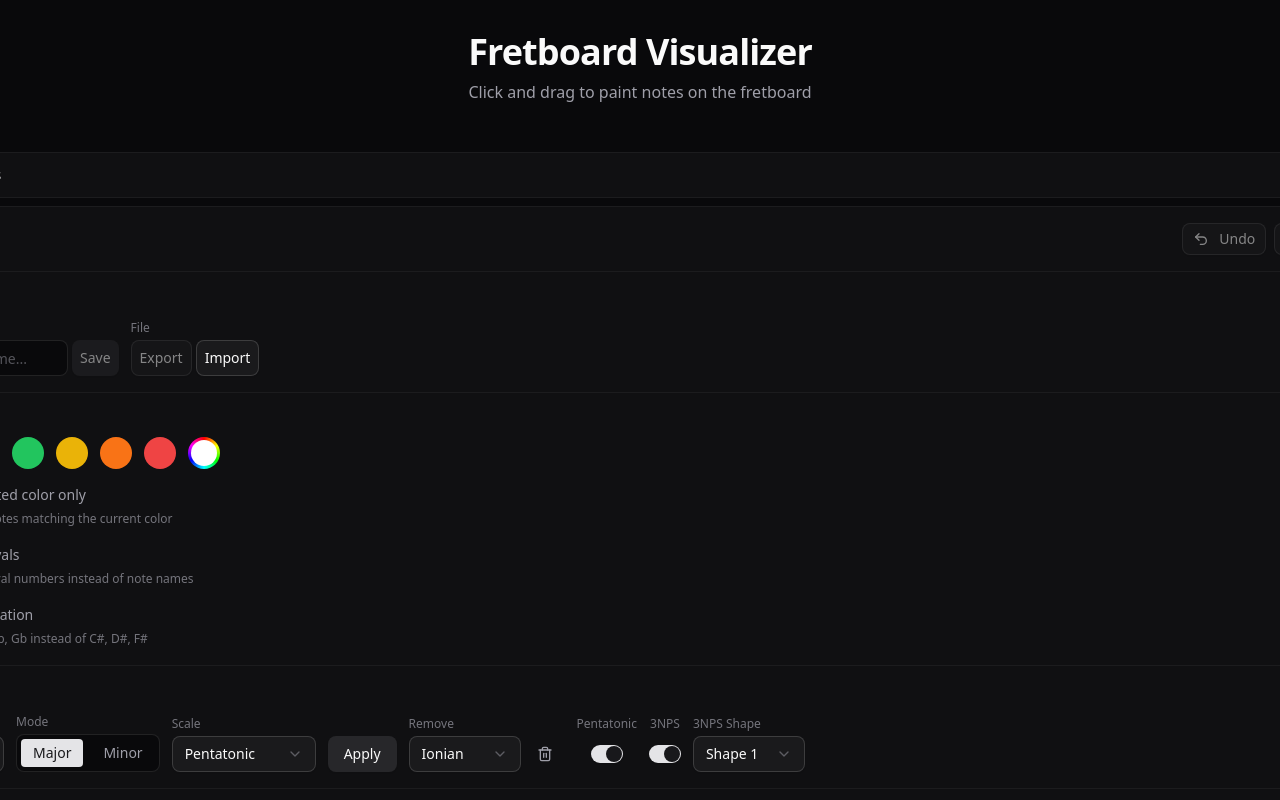
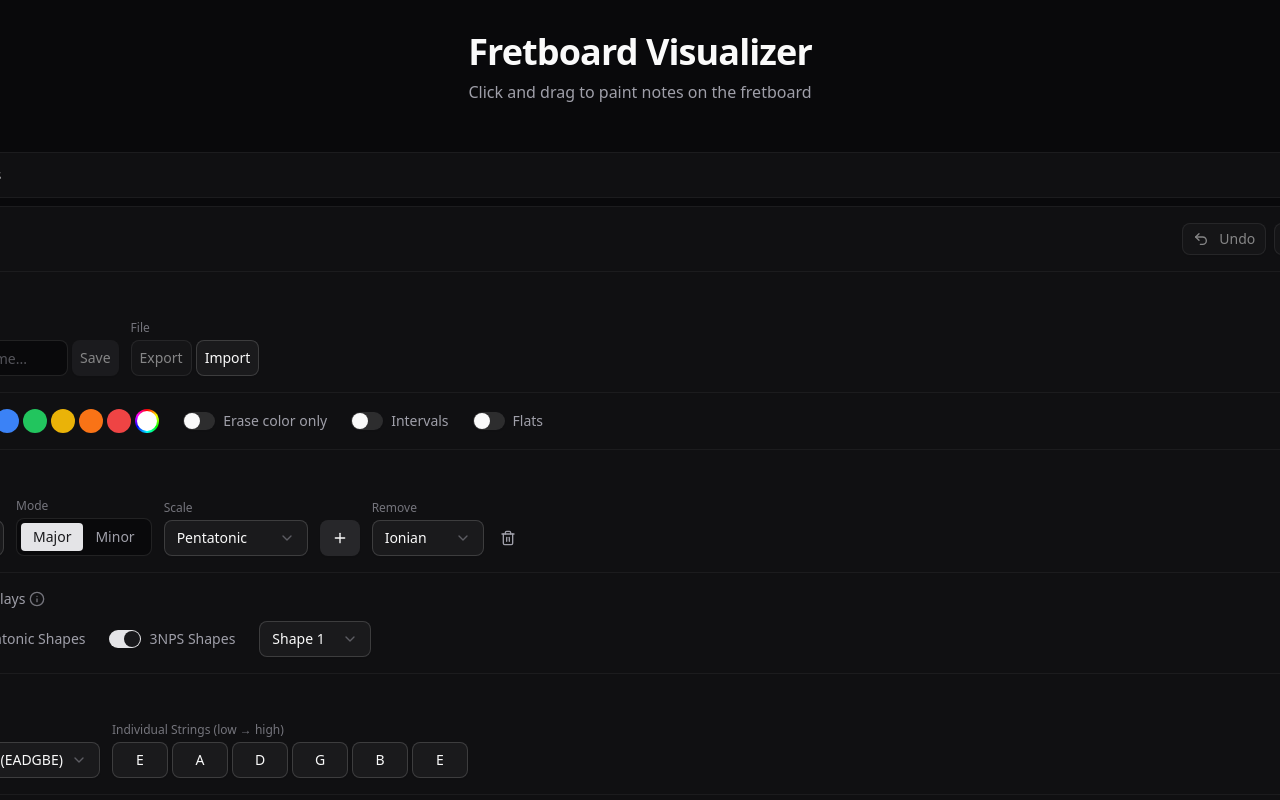
Before and after one commit to sebastian-ederer/fretboard-visualizer, a SvelteKit app: page / in a window 1280 px wide. Shown: the top 800 px of the page. Built offline with nearby package versions, Linux system fonts and the light colour scheme.

Commit message:
implement better ui and bug fixes

```diff
--- /dev/null
+++ b/src/lib/components/ui/tooltip/index.ts
@@ -0,0 +1,19 @@
+import Root from "./tooltip.svelte";
+import Trigger from "./tooltip-trigger.svelte";
+import Content from "./tooltip-content.svelte";
+import Provider from "./tooltip-provider.svelte";
+import Portal from "./tooltip-portal.svelte";
+
+export {
+	Root,
+	Trigger,
+	Content,
+	Provider,
+	Portal,
+	//
+	Root as Tooltip,
+	Content as TooltipContent,
+	Trigger as TooltipTrigger,
+	Provider as TooltipProvider,
+	Portal as TooltipPortal,
+};
--- /dev/null
+++ b/src/lib/components/ui/tooltip/tooltip-content.svelte
@@ -0,0 +1,52 @@
+<script lang="ts">
+	import { Tooltip as TooltipPrimitive } from "bits-ui";
+	import { cn } from "$lib/utils.js";
+	import TooltipPortal from "./tooltip-portal.svelte";
+	import type { ComponentProps } from "svelte";
+	import type { WithoutChildrenOrChild } from "$lib/utils.js";
+
+	let {
+		ref = $bindable(null),
+		class: className,
+		sideOffset = 0,
+		side = "top",
+		children,
+		arrowClasses,
+		portalProps,
+		...restProps
+	}: TooltipPrimitive.ContentProps & {
+		arrowClasses?: string;
+		portalProps?: WithoutChildrenOrChild<ComponentProps<typeof TooltipPortal>>;
+	} = $props();
+</script>
+
+<TooltipPortal {...portalProps}>
+	<TooltipPrimitive.Content
+		bind:ref
+		data-slot="tooltip-content"
+		{sideOffset}
+		{side}
+		class={cn(
+			"bg-foreground text-background animate-in fade-in-0 zoom-in-95 data-[state=closed]:animate-out data-[state=closed]:fade-out-0 data-[state=closed]:zoom-out-95 data-[side=bottom]:slide-in-from-top-2 data-[side=left]:slide-in-from-end-2 data-[side=right]:slide-in-from-start-2 data-[side=top]:slide-in-from-bottom-2 z-50 w-fit origin-(--bits-tooltip-content-transform-origin) rounded-md px-3 py-1.5 text-xs text-balance",
+			className
+		)}
+		{...restProps}
+	>
+		{@render children?.()}
+		<TooltipPrimitive.Arrow>
+			{#snippet child({ props })}
+				<div
+					class={cn(
+						"bg-primary z-50 size-2.5 rotate-45 rounded-[2px]",
+						"data-[side=top]:translate-x-1/2 data-[side=top]:translate-y-[calc(-50%_+_2px)]",
+						"data-[side=bottom]:-translate-x-1/2 data-[side=bottom]:-translate-y-[calc(-50%_+_1px)]",
+						"data-[side=right]:translate-x-[calc(50%_+_2px)] data-[side=right]:translate-y-1/2",
+						"data-[side=left]:-translate-y-[calc(50%_-_3px)]",
+						arrowClasses
+					)}
+					{...props}
+				></div>
+			{/snippet}
+		</TooltipPrimitive.Arrow>
+	</TooltipPrimitive.Content>
+</TooltipPortal>
--- /dev/null
+++ b/src/lib/components/ui/tooltip/tooltip-portal.svelte
@@ -0,0 +1,7 @@
+<script lang="ts">
+	import { Tooltip as TooltipPrimitive } from "bits-ui";
+
+	let { ...restProps }: TooltipPrimitive.PortalProps = $props();
+</script>
+
+<TooltipPrimitive.Portal {...restProps} />
--- /dev/null
+++ b/src/lib/components/ui/tooltip/tooltip-trigger.svelte
@@ -0,0 +1,7 @@
+<script lang="ts">
+	import { Tooltip as TooltipPrimitive } from "bits-ui";
+
+	let { ref = $bindable(null), ...restProps }: TooltipPrimitive.TriggerProps = $props();
+</script>
+
+<TooltipPrimitive.Trigger bind:ref data-slot="tooltip-trigger" {...restProps} />
--- /dev/null
+++ b/src/lib/components/ui/tooltip/tooltip.svelte
@@ -0,0 +1,7 @@
+<script lang="ts">
+	import { Tooltip as TooltipPrimitive } from "bits-ui";
+
+	let { open = $bindable(false), ...restProps }: TooltipPrimitive.RootProps = $props();
+</script>
+
+<TooltipPrimitive.Root bind:open {...restProps} />
--- a/src/routes/+page.svelte
+++ b/src/routes/+page.svelte
@@ -4,7 +4,10 @@
 	import * as ContextMenu from '$lib/components/ui/context-menu';
 	import * as Select from '$lib/components/ui/select';
 	import { Switch } from '$lib/components/ui/switch';
+	import * as Tooltip from '$lib/components/ui/tooltip';
 	import ChevronDown from '@lucide/svelte/icons/chevron-down';
+	import Info from '@lucide/svelte/icons/info';
+	import Plus from '@lucide/svelte/icons/plus';
 	import Redo2 from '@lucide/svelte/icons/redo-2';
 	import Settings from '@lucide/svelte/icons/settings';
 	import Trash2 from '@lucide/svelte/icons/trash-2';
@@ -119,6 +122,7 @@
 	let selectedKey = $state('C');
 	let previousKey = $state('C');
 	let isMajor = $state(true);
+	let previousIsMajor = $state(true);
 	let appliedIsMajor = $state(true); // Tracks the major/minor when Apply was clicked
 	let selectedScale = $state('pentatonic');
 	let lastAppliedScale: string | null = $state(null);
@@ -223,7 +227,6 @@
 		'mixolydian',
 		'aeolian',
 		'locrian',
-		'dorian-#4',
 		'melodic-minor',
 		'diatonic'
 	];
@@ -247,7 +250,6 @@
 		'mixolydian',
 		'aeolian',
 		'locrian',
-		'dorian-#4',
 		'melodic-minor'
 	];
 
@@ -467,6 +469,7 @@
 		selectedKey = state.selectedKey;
 		previousKey = state.selectedKey;
 		isMajor = state.isMajor;
+		previousIsMajor = state.isMajor;
 		appliedIsMajor = state.appliedIsMajor ?? state.isMajor;
 		selectedScale = state.selectedScale;
 		selectedColor = state.selectedColor;
@@ -482,11 +485,16 @@
 		strings = state.strings ? [...state.strings] : ['E', 'B', 'G', 'D', 'A', 'E'];
 		selectedTuningPreset = state.selectedTuningPreset || 'standard';
 
-		// Recalculate shapes for restored state
+		// Recalculate shapes for restored state (only in standard tuning)
+		if (selectedTuningPreset === 'standard') {
 			activeShapes = calculatePentatonicShapes(selectedKey);
 			if (show3NPSShapeBoxes) {
 				active3NPSShapes = calculate3NPSShapes(selectedKey, selected3NPSShape);
 			} else {
+				active3NPSShapes = [];
+			}
+		} else {
+			activeShapes = [];
 			active3NPSShapes = [];
 		}
 	}
@@ -550,17 +558,40 @@
 		if (semitoneShift !== 0) {
 			transposeNotes(semitoneShift);
 
-			// Recalculate shapes for new key
+			// Recalculate shapes for new key (only in standard tuning)
+			if (selectedTuningPreset === 'standard') {
 				activeShapes = calculatePentatonicShapes(selectedKey);
 				if (show3NPSShapeBoxes) {
 					active3NPSShapes = calculate3NPSShapes(selectedKey, selected3NPSShape);
 				}
+			}
 
 			pushHistory(true);
 		}
 
 		// Update previous key
 		previousKey = selectedKey;
+	});
+
+	// Reactive update when mode changes (parallel major/minor - same root, no transposition)
+	$effect(() => {
+		if (!isLoaded) return;
+
+		if (isMajor !== previousIsMajor) {
+			// Update applied mode for shape display
+			appliedIsMajor = isMajor;
+
+			// Recalculate shapes for new mode (only in standard tuning)
+			if (selectedTuningPreset === 'standard') {
+				activeShapes = calculatePentatonicShapes(selectedKey);
+				if (show3NPSShapeBoxes) {
+					active3NPSShapes = calculate3NPSShapes(selectedKey, selected3NPSShape);
+				}
+			}
+
+			pushHistory(true);
+			previousIsMajor = isMajor;
+		}
 	});
 
 	// Load state from localStorage on mount
@@ -578,6 +609,7 @@
 				}
 				if (state.isMajor !== undefined) {
 					isMajor = state.isMajor;
+					previousIsMajor = state.isMajor;
 				}
 				if (state.appliedIsMajor !== undefined) {
 					appliedIsMajor = state.appliedIsMajor;
@@ -599,10 +631,15 @@
 				if (state.strings) strings = state.strings;
 				if (state.selectedTuningPreset) selectedTuningPreset = state.selectedTuningPreset;
 
-				// Recalculate shapes based on loaded state
+				// Recalculate shapes based on loaded state (only in standard tuning)
+				if (selectedTuningPreset === 'standard') {
 					activeShapes = calculatePentatonicShapes(selectedKey);
 					if (show3NPSShapeBoxes) {
 						active3NPSShapes = calculate3NPSShapes(selectedKey, selected3NPSShape);
+					}
+				} else {
+					activeShapes = [];
+					active3NPSShapes = [];
 				}
 			}
 
@@ -691,6 +728,7 @@
 		selectedKey = preset.selectedKey;
 		previousKey = preset.selectedKey;
 		isMajor = preset.isMajor;
+		previousIsMajor = preset.isMajor;
 		appliedIsMajor = preset.appliedIsMajor ?? preset.isMajor;
 		selectedScale = preset.selectedScale;
 		selectedColor = preset.selectedColor;
@@ -706,11 +744,16 @@
 		strings = preset.strings ? [...preset.strings] : ['E', 'B', 'G', 'D', 'A', 'E'];
 		selectedTuningPreset = preset.selectedTuningPreset || 'standard';
 
-		// Recalculate shapes
+		// Recalculate shapes (only in standard tuning)
+		if (selectedTuningPreset === 'standard') {
 			activeShapes = calculatePentatonicShapes(selectedKey);
 			if (show3NPSShapeBoxes) {
 				active3NPSShapes = calculate3NPSShapes(selectedKey, selected3NPSShape);
 			} else {
+				active3NPSShapes = [];
+			}
+		} else {
+			activeShapes = [];
 			active3NPSShapes = [];
 		}
 
@@ -809,7 +852,8 @@
 
 		isLoaded = true;
 
-		// Always calculate pentatonic shapes on load (based on current key)
+		// Calculate shapes on load (only in standard tuning)
+		if (selectedTuningPreset === 'standard') {
 			if (activeShapes.length === 0) {
 				activeShapes = calculatePentatonicShapes(selectedKey);
 			}
@@ -817,12 +861,33 @@
 			// Calculate 3NPS shapes if enabled
 			if (show3NPSShapeBoxes && active3NPSShapes.length === 0) {
 				active3NPSShapes = calculate3NPSShapes(selectedKey, selected3NPSShape);
+			}
 		}
 
 		// Save initial state if history is empty
 		if (historyStack.length === 0) {
 			historyStack = [captureState()];
 			saveHistoryToSession();
+		}
+	});
+
+	// Handle tuning changes - clear or recalculate shapes
+	$effect(() => {
+		if (!isLoaded) return;
+
+		// Track tuning preset changes
+		selectedTuningPreset;
+
+		if (selectedTuningPreset === 'standard') {
+			// Recalculate shapes when returning to standard tuning
+			activeShapes = calculatePentatonicShapes(selectedKey);
+			if (show3NPSShapeBoxes) {
+				active3NPSShapes = calculate3NPSShapes(selectedKey, selected3NPSShape);
+			}
+		} else {
+			// Clear shapes when not in standard tuning
+			activeShapes = [];
+			active3NPSShapes = [];
 		}
 	});
 
@@ -886,7 +951,7 @@
 		},
 		lydian: {
 			major: [0, 2, 4, 6, 7, 9, 11], // Major pentatonic + #4 + 7
-			minor: [0, 2, 3, 5, 6, 7, 9, 10] // Dorian #4 (parallel minor feel)
+			minor: [0, 2, 3, 5, 6, 7, 9, 10] // Minor pentatonic + 2 + #4 + 6
 		},
 		mixolydian: {
 			major: [0, 2, 4, 5, 7, 9, 10], // Major pentatonic + 4 + b7
@@ -908,10 +973,6 @@
 		locrian: {
 			major: [0, 1, 3, 5, 6, 8, 10], // Standard Locrian
 			minor: [0, 1, 3, 5, 6, 7, 8, 10] // Minor pentatonic + b2 + b5 + b6
-		},
-		'dorian-#4': {
-			major: [0, 2, 4, 6, 7, 9, 11], // Lydian
-			minor: [0, 2, 3, 5, 6, 7, 9, 10] // Minor pentatonic + 2 + #4 + 6
 		},
 		'melodic-minor': {
 			major: [0, 2, 4, 5, 7, 9, 11], // Ionian
@@ -1407,22 +1468,23 @@
 	function applyScale() {
 		const scaleNotes = getScaleNotes(selectedKey, isMajor, selectedScale);
 
-		// Check if we should layer on top of pentatonic
-		const shouldLayer = lastAppliedScale === 'pentatonic' && selectedScale !== 'pentatonic';
+		// Pentatonic always layers on top of existing notes
+		// Other scales layer on top if last applied was pentatonic
+		const shouldLayer = selectedScale === 'pentatonic' || lastAppliedScale === 'pentatonic';
 
 		// Clear existing notes only if not layering
 		if (!shouldLayer) {
 			selectedFrets = {};
 		}
 
-		// Always calculate pentatonic shapes (can overlay on any scale)
+		// Calculate shapes (only in standard tuning)
+		if (selectedTuningPreset === 'standard') {
 			activeShapes = calculatePentatonicShapes(selectedKey);
-
-		// Calculate 3NPS shapes if enabled
 			if (show3NPSShapeBoxes) {
 				active3NPSShapes = calculate3NPSShapes(selectedKey, selected3NPSShape);
 			} else {
 				active3NPSShapes = [];
+			}
 		}
 
 		// Apply scale to all frets
@@ -1446,9 +1508,9 @@
 		pushHistory(true);
 	}
 
-	// Recalculate 3NPS shapes when selection changes
+	// Recalculate 3NPS shapes when selection changes (only in standard tuning)
 	function update3NPSShape() {
-		if (show3NPSShapeBoxes) {
+		if (show3NPSShapeBoxes && selectedTuningPreset === 'standard') {
 			active3NPSShapes = calculate3NPSShapes(selectedKey, selected3NPSShape);
 		} else {
 			active3NPSShapes = [];
@@ -1604,8 +1666,10 @@
 	function clearAll() {
 		selectedFrets = {};
 		lastAppliedScale = null;
-		// Keep pentatonic shapes visible (recalculate based on current key)
+		// Keep pentatonic shapes visible (only in standard tuning)
+		if (selectedTuningPreset === 'standard') {
 			activeShapes = calculatePentatonicShapes(selectedKey);
+		}
 		pushHistory(true);
 	}
 
@@ -1799,33 +1863,35 @@
 							</div>
 						</div>
 
-						<div>
-							<span class="mb-2 block text-sm font-medium text-muted-foreground">Note Color</span>
-							<div class="flex items-center gap-3">
+						<!-- Display Settings -->
+						<div class="flex flex-wrap items-center gap-x-6 gap-y-2">
+							<!-- Note Color -->
+							<div class="flex items-center gap-2">
+								<span class="text-sm text-muted-foreground">Color</span>
+								<div class="flex items-center gap-1">
 									{#each presetColors as color (color)}
 										<button
-										class="h-8 w-8 rounded-full border-2 transition-transform hover:scale-110 {selectedColor ===
+											class="h-6 w-6 rounded-full border-2 transition-transform hover:scale-110 {selectedColor ===
 											color
-											? 'border-white ring-2 ring-white/30'
+												? 'border-white ring-1 ring-white/30'
 												: 'border-transparent'}"
 											style="background-color: {color};"
 											onclick={() => selectPresetColor(color)}
 											aria-label="Select color {color}"
 										></button>
 									{/each}
-								<!-- Custom color picker -->
 									<div class="relative">
 										<input
 											type="color"
 											value={customColor}
 											onchange={handleCustomColorChange}
-										class="absolute inset-0 h-8 w-8 cursor-pointer opacity-0"
+											class="absolute inset-0 h-6 w-6 cursor-pointer opacity-0"
 											aria-label="Choose custom color"
 										/>
 										<div
-										class="flex h-8 w-8 items-center justify-center rounded-full p-[3px] transition-transform hover:scale-110 {selectedColor ===
+											class="flex h-6 w-6 items-center justify-center rounded-full p-[2px] transition-transform hover:scale-110 {selectedColor ===
 												customColor && !presetColors.includes(selectedColor)
-											? 'ring-2 ring-white/30'
+												? 'ring-1 ring-white/30'
 												: ''}"
 											style="background: conic-gradient(red, yellow, lime, aqua, blue, magenta, red);"
 										>
@@ -1837,34 +1903,22 @@
 									</div>
 								</div>
 							</div>
-						<div class="flex items-center justify-between">
-							<div>
-								<span class="block text-sm font-medium text-muted-foreground"
-									>Erase selected color only</span
-								>
-								<span class="text-xs text-muted-foreground/70"
-									>Only erase notes matching the current color</span
-								>
-							</div>
+
+							<!-- Toggle Options -->
+							<label class="flex cursor-pointer items-center gap-2">
 								<Switch bind:checked={eraseSelectedColorOnly} />
-						</div>
-						<div class="flex items-center justify-between">
-							<div>
-								<span class="block text-sm font-medium text-muted-foreground">Show intervals</span>
-								<span class="text-xs text-muted-foreground/70"
-									>Display interval numbers instead of note names</span
-								>
-							</div>
+								<span class="text-sm text-muted-foreground">Erase color only</span>
+							</label>
+
+							<label class="flex cursor-pointer items-center gap-2">
 								<Switch bind:checked={showIntervals} />
-						</div>
-						<div class="flex items-center justify-between">
-							<div>
-								<span class="block text-sm font-medium text-muted-foreground">Use flat notation</span>
-								<span class="text-xs text-muted-foreground/70"
-									>Display Db, Eb, Gb instead of C#, D#, F#</span
-								>
-							</div>
+								<span class="text-sm text-muted-foreground">Intervals</span>
+							</label>
+
+							<label class="flex cursor-pointer items-center gap-2">
 								<Switch bind:checked={useFlats} />
+								<span class="text-sm text-muted-foreground">Flats</span>
+							</label>
 						</div>
 
 						<!-- Scale Selection -->
@@ -1893,7 +1947,7 @@
 								<div class="flex flex-col gap-1">
 									<span class="text-xs text-muted-foreground/70">Mode</span>
 									<div
-										class="flex items-center gap-2 rounded-md border border-border bg-background p-1"
+										class="flex items-center rounded-md border border-border bg-background p-1"
 									>
 										<button
 											class="rounded px-3 py-1 text-sm transition-colors {isMajor
@@ -1919,9 +1973,7 @@
 									<span class="text-xs text-muted-foreground/70">Scale</span>
 									<Select.Root type="single" bind:value={selectedScale}>
 										<Select.Trigger class="w-36" onwheel={scrollScale}>
-											{#if selectedScale === 'dorian-#4'}
-												Dorian #4
-											{:else if selectedScale === 'melodic-minor'}
+											{#if selectedScale === 'melodic-minor'}
 												Melodic Minor
 											{:else}
 												{selectedScale.charAt(0).toUpperCase() + selectedScale.slice(1)}
@@ -1930,6 +1982,7 @@
 										<Select.Content class="max-h-64 overflow-y-auto">
 											<Select.Item value="pentatonic">Pentatonic</Select.Item>
 											<Select.Item value="blues">Blues</Select.Item>
+											<Select.Item value="diatonic">Diatonic</Select.Item>
 											<Select.Item value="ionian">Ionian</Select.Item>
 											<Select.Item value="dorian">Dorian</Select.Item>
 											<Select.Item value="phrygian">Phrygian</Select.Item>
@@ -1937,15 +1990,15 @@
 											<Select.Item value="mixolydian">Mixolydian</Select.Item>
 											<Select.Item value="aeolian">Aeolian</Select.Item>
 											<Select.Item value="locrian">Locrian</Select.Item>
-											<Select.Item value="dorian-#4">Dorian #4</Select.Item>
 											<Select.Item value="melodic-minor">Melodic Minor</Select.Item>
-											<Select.Item value="diatonic">Diatonic</Select.Item>
 										</Select.Content>
 									</Select.Root>
 								</div>
 
 								<!-- Apply Button -->
-								<Button onclick={applyScale} variant="secondary" class="h-9">Apply</Button>
+								<Button onclick={applyScale} variant="secondary" class="h-9 px-3" title="Apply scale">
+									<Plus class="h-4 w-4" />
+								</Button>
 
 								<!-- Remove Scale Notes -->
 								<div class="flex flex-col gap-1">
@@ -1955,8 +2008,6 @@
 											<Select.Trigger class="h-9 w-28" onwheel={scrollRemoveScale}>
 												{#if scaleToRemove === '3nps'}
 													3NPS
-												{:else if scaleToRemove === 'dorian-#4'}
-													Dorian #4
 												{:else if scaleToRemove === 'melodic-minor'}
 													Mel. Minor
 												{:else}
@@ -1972,7 +2023,6 @@
 												<Select.Item value="mixolydian">Mixolydian</Select.Item>
 												<Select.Item value="aeolian">Aeolian</Select.Item>
 												<Select.Item value="locrian">Locrian</Select.Item>
-												<Select.Item value="dorian-#4">Dorian #4</Select.Item>
 												<Select.Item value="melodic-minor">Melodic Minor</Select.Item>
 											</Select.Content>
 										</Select.Root>
@@ -1985,36 +2035,51 @@
 										</Button>
 									</div>
 								</div>
-
-								<!-- Show pentatonic shapes toggle (works on any scale) -->
-								<div class="flex flex-col items-center gap-1">
-									<span class="text-xs text-muted-foreground/70">Pentatonic</span>
-									<div class="flex h-9 items-center justify-center">
+							</div>
+						</div>
+
+						<!-- Shape Overlays -->
+						<div class="border-t border-border/50 pt-4">
+							<span class="mb-3 flex items-center gap-1 text-sm font-medium text-muted-foreground">
+								Shape Overlays
+								<Tooltip.Provider>
+									<Tooltip.Root>
+										<Tooltip.Trigger class="cursor-help">
+											<Info class="h-4 w-4 text-muted-foreground/70" />
+										</Tooltip.Trigger>
+										<Tooltip.Content>
+											<p>Shape overlays only work in Standard tuning</p>
+										</Tooltip.Content>
+									</Tooltip.Root>
+								</Tooltip.Provider>
+							</span>
+							<div class="flex flex-wrap items-center gap-x-6 gap-y-2">
+								<!-- Pentatonic shapes toggle -->
+								<label class="flex cursor-pointer items-center gap-2">
 									<Switch bind:checked={showShapeBoxes} />
-									</div>
-								</div>
-
-								<!-- Show 3NPS shapes toggle (works on any scale) -->
-								<div class="flex flex-col items-center gap-1">
-									<span class="text-xs text-muted-foreground/70">3NPS</span>
-									<div class="flex h-9 items-center justify-center">
+									<span class="text-sm text-muted-foreground">Pentatonic Shapes</span>
+								</label>
+
+								<!-- 3NPS shapes toggle -->
+								<label class="flex cursor-pointer items-center gap-2">
 									<Switch bind:checked={show3NPSShapeBoxes} />
-									</div>
-								</div>
-
-								<!-- 3NPS Shape Selector (available for all scales) -->
-								{#if show3NPSShapeBoxes}
-									<div class="flex flex-col gap-1">
-										<span class="text-xs text-muted-foreground/70">3NPS Shape</span>
+									<span class="text-sm text-muted-foreground">3NPS Shapes</span>
+								</label>
+
+								<!-- 3NPS Shape Selector -->
 								<Select.Root
 									type="single"
+									disabled={!show3NPSShapeBoxes}
 									value={selected3NPSShape.toString()}
 									onValueChange={(v) => {
 										selected3NPSShape = parseInt(v);
 										update3NPSShape();
 									}}
 								>
-											<Select.Trigger class="w-28" onwheel={scroll3NPSShape}>
+									<Select.Trigger
+										class="w-28 {!show3NPSShapeBoxes ? 'opacity-50' : ''}"
+										onwheel={show3NPSShapeBoxes ? scroll3NPSShape : undefined}
+									>
 										Shape {selected3NPSShape}
 									</Select.Trigger>
 									<Select.Content class="max-h-64 overflow-y-auto">
@@ -2027,8 +2092,6 @@
 										<Select.Item value="7">Shape 7</Select.Item>
 									</Select.Content>
 								</Select.Root>
-									</div>
-								{/if}
 							</div>
 						</div>
 
```
Also changed, not shown: src/lib/components/ui/tooltip/tooltip-provider.svelte (added, +7 -0 lines). Lines whose indentation alone changed are shown as unchanged.
